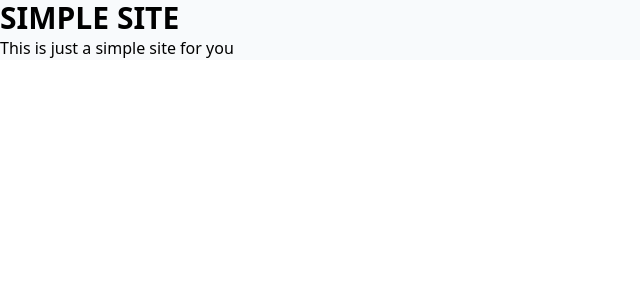
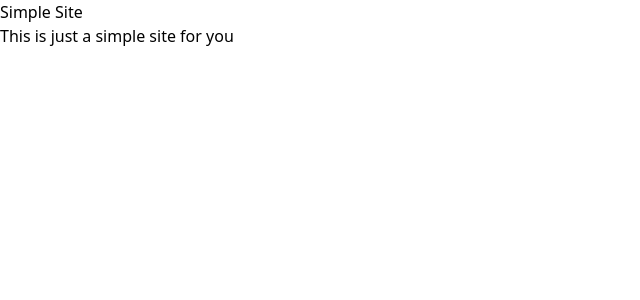
Before and after one commit to kelvouttt/api_project, a Python web app: template app/templates/main.html in a window 1280 px wide. Shown: the top 300 px of the page, without its empty margins (0-640 px from the left). Run offline with Jinja, Linux system fonts and the light colour scheme; the template is opened without the code that fills it, so the values that code supplies are empty.

```diff
--- a/app/static/main.css
+++ b/app/static/main.css
@@ -533,29 +533,3 @@ video {
   --tw-backdrop-saturate:  ;
   --tw-backdrop-sepia:  ;
 }
-
-.block {
-  display: block;
-}
-
-.max-w-screen-lg {
-  max-width: 1024px;
-}
-
-.bg-slate-50 {
-  --tw-bg-opacity: 1;
-  background-color: rgb(248 250 252 / var(--tw-bg-opacity));
-}
-
-.text-3xl {
-  font-size: 1.875rem;
-  line-height: 2.25rem;
-}
-
-.font-bold {
-  font-weight: 700;
-}
-
-.uppercase {
-  text-transform: uppercase;
-}
```
